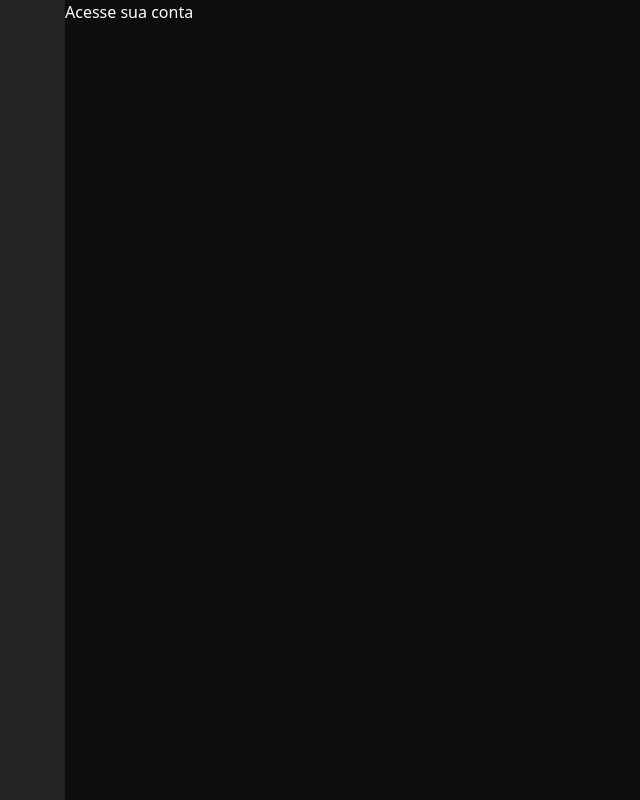
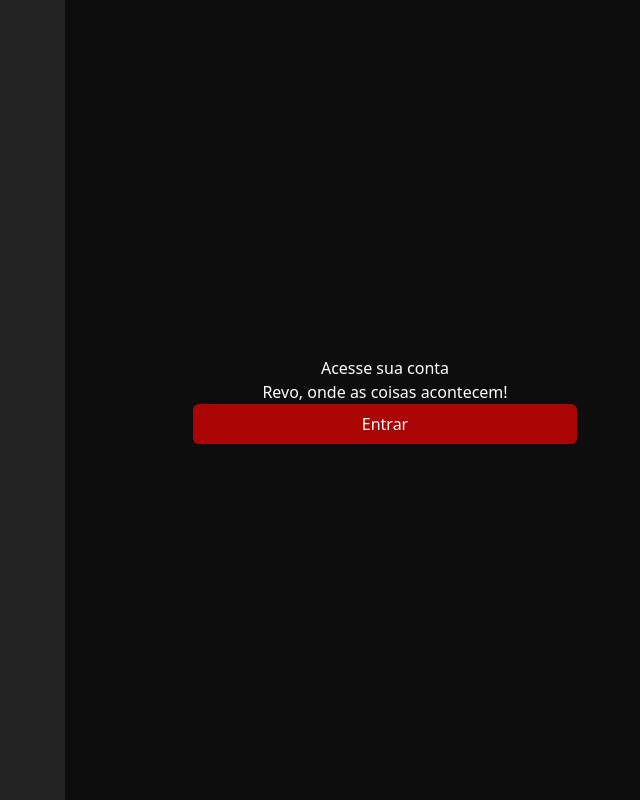
Before and after one commit to mauFade/revo-ui, a Next.js app: page / in a window 1280 px wide. Shown: the whole page, without its empty margins (575-1215 px from the left). Built offline with nearby package versions, Linux system fonts and the light colour scheme.

Commit message:
feat: add intial login page

```diff
--- /dev/null
+++ b/src/commons/components/modules/Button/index.tsx
@@ -0,0 +1,16 @@
+import { FC } from "react";
+
+interface PropsInterface {
+  type: "button" | "submit" | "reset";
+  value: string;
+}
+
+const Button: FC<PropsInterface> = (props) => {
+  return (
+    <button className="bg-themeRed w-72" type={props.type}>
+      {props.value}
+    </button>
+  );
+};
+
+export default Button;
--- /dev/null
+++ b/src/commons/components/modules/Form/index.tsx
@@ -0,0 +1,12 @@
+import { FC, FormEvent, ReactNode } from "react";
+
+interface PropsInterface {
+  onSubmit: (e: FormEvent<HTMLFormElement>) => void;
+  children: ReactNode;
+}
+
+const Form: FC<PropsInterface> = (props) => {
+  return <form onSubmit={props.onSubmit}>{props.children}</form>;
+};
+
+export default Form;
--- a/src/pages/index.tsx
+++ b/src/pages/index.tsx
@@ -1,17 +1,31 @@
-import Image from "next/image";
-import { Inter } from "next/font/google";
-import { FC } from "react";
+import { FC, FormEvent } from "react";
 import { HeadPage } from "@commons/components/modules/Head";
+import Form from "@commons/components/modules/Form";
+import Button from "@commons/components/modules/Button";
 
 const Home: FC = () => {
+  const handleSubmit = (e: FormEvent<HTMLFormElement>) => {
+    e.preventDefault();
+    console.log("AEHO");
+  };
+
   return (
     <>
       <HeadPage title="Login | Revo" />
 
       <div className="flex flex-row h-screen w-screen">
         <div className="h-full w-2/4"></div>
-        <div className="bg-themeBlack h-full w-2/4">
+        <div className="flex flex-col justify-center items-center bg-themeBlack h-full w-2/4">
           <h1>Acesse sua conta</h1>
+          <h3>Revo, onde as coisas acontecem!</h3>
+          <form onSubmit={handleSubmit} className="w-3/5">
+            <button
+              type="submit"
+              className="w-full bg-themeRed h-10 rounded-md hover:bg-themeDarkerRed transition-colors"
+            >
+              Entrar
+            </button>
+          </form>
         </div>
       </div>
     </>
--- /dev/null
+++ b/src/src/components/ui/button.tsx
@@ -0,0 +1,56 @@
+import * as React from "react"
+import { Slot } from "@radix-ui/react-slot"
+import { cva, type VariantProps } from "class-variance-authority"
+
+import { cn } from "@/lib/utils"
+
+const buttonVariants = cva(
+  "inline-flex items-center justify-center whitespace-nowrap rounded-md text-sm font-medium ring-offset-white transition-colors focus-visible:outline-none focus-visible:ring-2 focus-visible:ring-slate-950 focus-visible:ring-offset-2 disabled:pointer-events-none disabled:opacity-50 dark:ring-offset-slate-950 dark:focus-visible:ring-slate-300",
+  {
+    variants: {
+      variant: {
+        default: "bg-slate-900 text-slate-50 hover:bg-slate-900/90 dark:bg-slate-50 dark:text-slate-900 dark:hover:bg-slate-50/90",
+        destructive:
+          "bg-red-500 text-slate-50 hover:bg-red-500/90 dark:bg-red-900 dark:text-slate-50 dark:hover:bg-red-900/90",
+        outline:
+          "border border-slate-200 bg-white hover:bg-slate-100 hover:text-slate-900 dark:border-slate-800 dark:bg-slate-950 dark:hover:bg-slate-800 dark:hover:text-slate-50",
+        secondary:
+          "bg-slate-100 text-slate-900 hover:bg-slate-100/80 dark:bg-slate-800 dark:text-slate-50 dark:hover:bg-slate-800/80",
+        ghost: "hover:bg-slate-100 hover:text-slate-900 dark:hover:bg-slate-800 dark:hover:text-slate-50",
+        link: "text-slate-900 underline-offset-4 hover:underline dark:text-slate-50",
+      },
+      size: {
+        default: "h-10 px-4 py-2",
+        sm: "h-9 rounded-md px-3",
+        lg: "h-11 rounded-md px-8",
+        icon: "h-10 w-10",
+      },
+    },
+    defaultVariants: {
+      variant: "default",
+      size: "default",
+    },
+  }
+)
+
+export interface ButtonProps
+  extends React.ButtonHTMLAttributes<HTMLButtonElement>,
+    VariantProps<typeof buttonVariants> {
+  asChild?: boolean
+}
+
+const Button = React.forwardRef<HTMLButtonElement, ButtonProps>(
+  ({ className, variant, size, asChild = false, ...props }, ref) => {
+    const Comp = asChild ? Slot : "button"
+    return (
+      <Comp
+        className={cn(buttonVariants({ variant, size, className }))}
+        ref={ref}
+        {...props}
+      />
+    )
+  }
+)
+Button.displayName = "Button"
+
+export { Button, buttonVariants }
--- /dev/null
+++ b/src/src/lib/utils.ts
@@ -0,0 +1,6 @@
+import { type ClassValue, clsx } from "clsx"
+import { twMerge } from "tailwind-merge"
+
+export function cn(...inputs: ClassValue[]) {
+  return twMerge(clsx(inputs))
+}
--- a/tailwind.config.ts
+++ b/tailwind.config.ts
@@ -9,6 +9,8 @@
         themeBlack: "#0D0D0D",
         themeMetal: "#C5C0C0",
         themeRed: "#AB0404",
+        themeDarkerRed: "#700303",
+        themeUnactiveRed: "#5B0C0C",
       },
     },
   },
```
Also changed, not shown: 1 other file (tests, documents, lock files or other folders).
